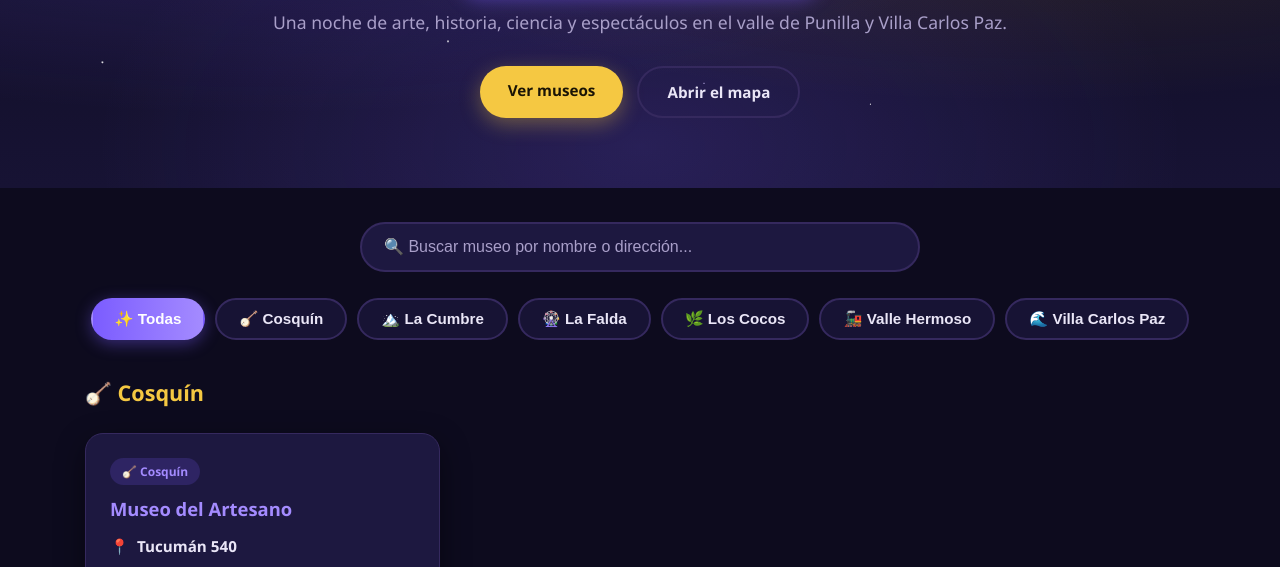
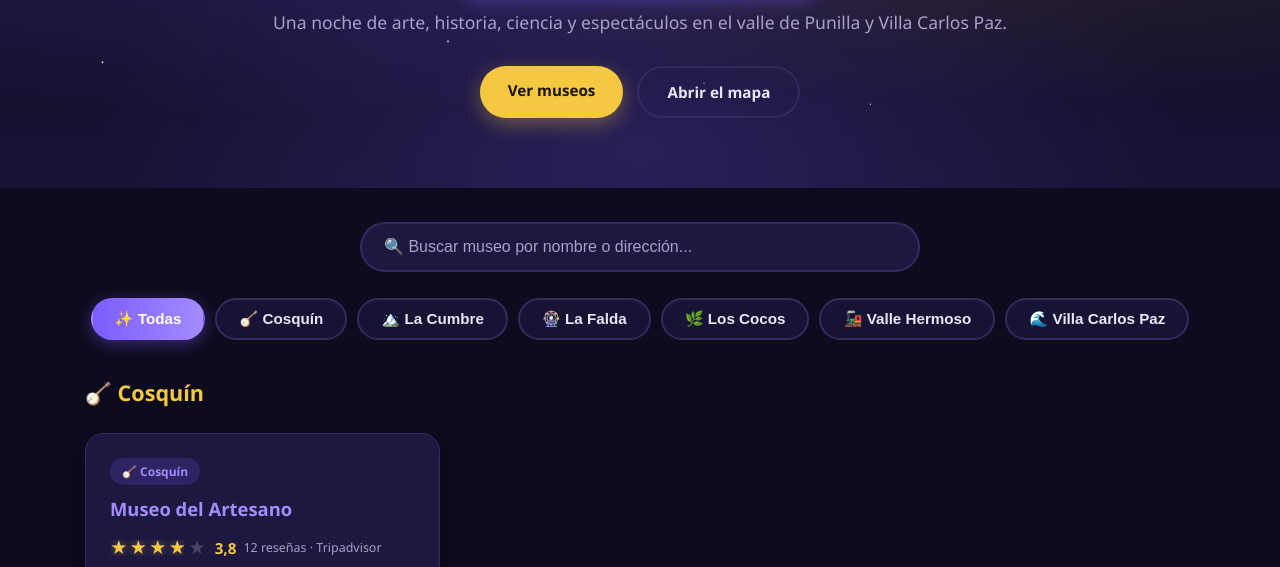
Before and after one commit to playok24/noche-museos-2026, a plain HTML site: page index.html in a window 1280 px wide. Shown: the part 231-798 px from the top of the page. Drawn offline with nearby package versions, Linux system fonts and the light colour scheme.

Commit message:
Agregar estrellas de reseñas a cada museo (Google/Tripadvisor)

```diff
--- a/app.js
+++ b/app.js
@@ -24,6 +24,25 @@ function escapeHtml(texto) {
   const div = document.createElement("div");
   div.textContent = texto;
   return div.innerHTML;
+}
+
+/* ---------- Estrellas (reseñas) ---------- */
+function estrellasHtml(m) {
+  if (m.rating == null) {
+    return `<div class="rating sin-rating" title="Aún sin reseñas públicas suficientes">☆ Sin reseñas públicas</div>`;
+  }
+  const porcentaje = Math.round((m.rating / 5) * 1000) / 10;
+  const cantidad =
+    m.resenas != null ? `${m.resenas} reseñas` : `reseñas de ${m.fuente || "Google"}`;
+  return `
+    <div class="rating" title="${m.rating} de 5 según reseñas de ${m.fuente || "Google"}">
+      <span class="rating-estrellas" aria-hidden="true">
+        <span class="rating-fondo">★★★★★</span>
+        <span class="rating-llenas" style="width:${porcentaje}%">★★★★★</span>
+      </span>
+      <span class="rating-num">${m.rating.toFixed(1).replace(".", ",")}</span>
+      <span class="rating-info">${cantidad} · ${m.fuente || "Google"}</span>
+    </div>`;
 }
 
 /* ---------- Tabs ---------- */
@@ -90,6 +109,7 @@ function renderListado() {
         <article class="tarjeta" data-lat="${m.lat}" data-lng="${m.lng}">
           <span class="localidad-chip">${infoLoc.emoji} ${infoLoc.nombre}</span>
           <h3>${escapeHtml(m.nombre)}</h3>
+          ${estrellasHtml(m)}
           <p class="direccion">📍 <strong>${escapeHtml(m.direccionCorta)}</strong></p>
           ${tel}
           <p class="descripcion">${escapeHtml(m.descripcion)}</p>
@@ -119,6 +139,7 @@ function popupHtml(m) {
   return `
     <div>
       <div class="popup-nombre">${escapeHtml(m.nombre)}</div>
+      ${m.rating != null ? `<div class="popup-rating">★ ${m.rating.toFixed(1).replace(".", ",")} · ${m.fuente || "Google"}</div>` : ""}
       <div class="popup-dir">📍 ${escapeHtml(m.direccionCorta)}</div>
       <a class="popup-llegar" href="${linkGoogleMaps(m)}" target="_blank" rel="noopener">🧭 Cómo llegar</a>
     </div>`;
--- a/data.js
+++ b/data.js
@@ -1,5 +1,8 @@
 // Datos de la Noche de los Museos 2026 - Córdoba
 // Fuente: https://nochedelosmuseos.unc.edu.ar/museos-del-interior-provincial/
+//
+// rating / reseñas: puntuación de referencia según reseñas públicas
+// (Google Maps o Tripadvisor, indicado en "fuente"). null = sin reseñas públicas suficientes.
 
 const LOCALIDADES = [
   { id: "cosquin", nombre: "Cosquín", emoji: "🪕" },
@@ -25,6 +28,9 @@ const MUSEOS = [
       { tipo: "Sitio oficial", url: "https://nochedelosmuseos.unc.edu.ar/museos/museo-del-artesano/" }
     ],
     programacion: "Actividades y recorridos culturales durante toda la noche.",
+    rating: 3.8,
+    resenas: 12,
+    fuente: "Tripadvisor",
   },
   {
     nombre: "Casa Museo Mujica Lainez",
@@ -38,6 +44,9 @@ const MUSEOS = [
     web: "http://www.fundacionmujicalainez.org",
     redes: [],
     programacion: "Visitas guiadas al público durante la noche.",
+    rating: 4.4,
+    resenas: 314,
+    fuente: "Tripadvisor",
   },
   {
     nombre: "Museo de Arte Luis José Pisano",
@@ -53,6 +62,9 @@ const MUSEOS = [
       { tipo: "Facebook", url: "https://www.facebook.com/museopictorico.pisano/" }
     ],
     programacion: "Actividades y recorridos culturales durante toda la noche.",
+    rating: 4.7,
+    resenas: 34,
+    fuente: "Google",
   },
   {
     nombre: "Museo de Historia y Patrimonio de La Cumbre",
@@ -82,6 +94,9 @@ const MUSEOS = [
       { tipo: "Instagram", url: "https://www.instagram.com/museomiguelocampo" }
     ],
     programacion: "Noche de los Museos 2026 con actividades especiales.",
+    rating: 4.7,
+    resenas: 181,
+    fuente: "Google",
   },
   {
     nombre: "Hotel Edén",
@@ -98,6 +113,9 @@ const MUSEOS = [
       { tipo: "Instagram", url: "https://www.instagram.com/edenhotel_lafalda/" }
     ],
     programacion: "Actividades y recorridos culturales durante toda la noche.",
+    rating: 4.2,
+    resenas: 1004,
+    fuente: "Tripadvisor",
   },
   {
     nombre: "Museo Arqueológico Argentino Ambato",
@@ -174,6 +192,9 @@ const MUSEOS = [
     web: null,
     redes: [],
     programacion: "Actividades y recorridos culturales durante toda la noche.",
+    rating: 4.6,
+    resenas: null,
+    fuente: "Tripadvisor",
   },
   {
     nombre: "Paseo con Ciencia",
@@ -191,6 +212,9 @@ const MUSEOS = [
       { tipo: "Instagram", url: "https://www.instagram.com/paseo.con.ciencia" }
     ],
     programacion: "Actividades y recorridos culturales durante toda la noche.",
+    rating: 4.5,
+    resenas: 26,
+    fuente: "Tripadvisor",
   },
   {
     nombre: "Museo Arqueológico Numba Charava",
@@ -207,6 +231,9 @@ const MUSEOS = [
       { tipo: "Instagram", url: "https://www.instagram.com/museo_numba_charava" }
     ],
     programacion: "Actividades y recorridos culturales durante toda la noche.",
+    rating: 4.0,
+    resenas: 43,
+    fuente: "Tripadvisor",
   },
   {
     nombre: "Museo MET",
@@ -223,5 +250,8 @@ const MUSEOS = [
       { tipo: "Instagram", url: "https://www.instagram.com/museomet" }
     ],
     programacion: "Noche de los Museos 2026 con actividades especiales.",
+    rating: 5.0,
+    resenas: null,
+    fuente: "Tripadvisor",
   },
 ];
--- a/styles.css
+++ b/styles.css
@@ -318,6 +318,57 @@ body {
   color: var(--texto-suave);
 }
 
+/* ---------- ESTRELLAS / RESEÑAS ---------- */
+.rating {
+  display: flex;
+  align-items: center;
+  gap: 7px;
+  margin: 2px 0 10px;
+  font-size: 0.85rem;
+  color: var(--texto-suave);
+}
+.rating-estrellas {
+  position: relative;
+  display: inline-block;
+  font-size: 1.05rem;
+  line-height: 1;
+  letter-spacing: 2px;
+  color: #4a4463;
+}
+.rating-llenas {
+  position: absolute;
+  top: 0;
+  left: 0;
+  overflow: hidden;
+  white-space: nowrap;
+  color: var(--dorado);
+  text-shadow: 0 0 8px rgba(245, 200, 66, 0.45);
+}
+.rating-num {
+  font-weight: 700;
+  color: var(--dorado);
+  font-size: 0.95rem;
+}
+.rating-info {
+  font-size: 0.78rem;
+}
+.rating.sin-rating {
+  font-size: 0.8rem;
+  opacity: 0.65;
+  margin: 2px 0 10px;
+}
+
+/* Estrellas dentro del popup del mapa */
+.popup-rating {
+  color: var(--dorado);
+  font-weight: 600;
+  font-size: 0.85rem;
+  margin: 2px 0 4px;
+}
+.leaflet-popup-content .popup-rating {
+  margin: 2px 0 4px;
+}
+
 /* ---------- RESPONSIVE ---------- */
 @media (max-width: 640px) {
   .hero { padding: 60px 16px 50px; }
```
